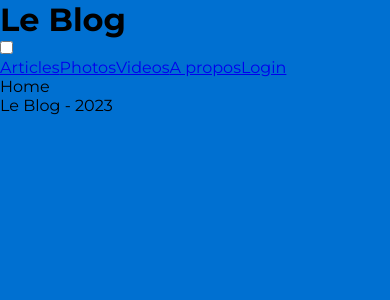
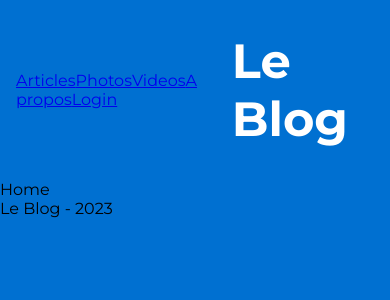
Before and after one commit to Loic2dot0/blog, a Vue app in the folder frontend/: page / in a window 390 px wide. Shown: the top 300 px of the page. Built offline with nearby package versions, Linux system fonts and the light colour scheme.

Commit message:
ajout du style du header création de mixin pour les breakpoints

```diff
--- /dev/null
+++ b/frontend/src/assets/layouts/_header.scss
@@ -0,0 +1,30 @@
+header{
+    width: 100%;
+    max-width: 1200px;
+    margin: auto;
+    padding: 2rem 1rem;
+    color: $textlight;
+    display: flex;
+    flex-direction: row-reverse;
+    justify-content: left;
+    align-items: center;
+    position: relative;
+
+    h1{
+        font-size: 3rem;
+
+        @include desktop{
+            font-size: 6rem;
+        }
+    }
+
+    input[type="checkbox"]{
+        display: none;
+    }
+
+    @include desktop{
+        flex-direction: row;
+        justify-content: space-between;
+        padding: 2rem 0;
+    }
+}
--- a/frontend/src/assets/style.scss
+++ b/frontend/src/assets/style.scss
@@ -1,5 +1,6 @@
 // Utils
 @import "./utils/variables";
+@import "./utils/mixins";
 // Vendors
 
 // Base
@@ -9,6 +10,7 @@
 // Components
 
 // Layouts
+@import "./layouts/header";
 
 // Pages
 
--- /dev/null
+++ b/frontend/src/assets/utils/_mixins.scss
@@ -0,0 +1,11 @@
+@mixin desktop{
+    @media screen and (min-width:1024px){
+        @content;
+    }
+}
+
+@mixin tablet{
+    @media screen and (min-width:768px){
+        @content;
+    }
+}
```
